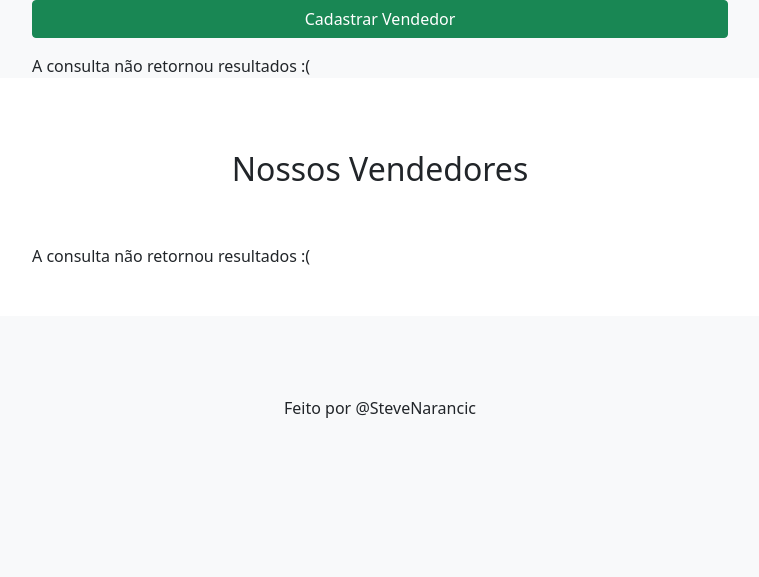
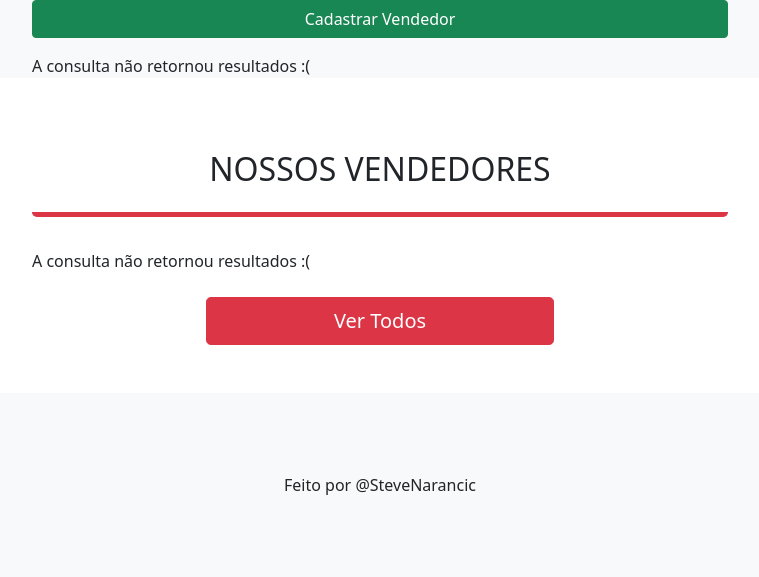
Before and after one commit to stevenarancic/sistema_vendedor, a PHP site: page / in a window 1280 px wide. Shown: the part 240-817 px from the top of the page, without its empty margins (260-1019 px from the left). Before the commit the page ends 658 px from the top, so only its background shows below. Run offline with PHP 8.4, Linux system fonts and the light colour scheme; data that the repository does not hold is empty; some libraries are stand-ins or nearby versions.

Commit message:
Update index.php
agora o Carousel tem botões que abrem as redes sociais do vendedor, e esta mais estilizado.

```diff
--- a/index.php
+++ b/index.php
@@ -75,34 +75,42 @@ $vendedorDAO->readVendedor();
         </section>
         <div class="container-fluid bg-white">
             <div class="container pt-4">
-                <h2 class="p-5" style="text-align: center;">Nossos Vendedores</h2>
-                <div class="owl-carousel owl-theme bg-body pb-5">
+                <h2 class="p-5 pb-4 text-uppercase border-bottom border-danger border-5 rounded-3 tw-bold " style="text-align: center;">Nossos Vendedores</h2>
+                <div class="owl-carousel owl-theme bg-body pb-4 pt-4">
                     <?php foreach ($vendedorDAO->readVendedor() as $vendedor) { ?>
-                        <div class="d-flex flex-row" style="max-height: 10rem;">
-                            <div class="col-4">
+                        <div class="d-flex flex-row align-items-center" style="max-height: 15rem;">
+                            <div class="ms-5 col-4">
                                 <p style="text-align: justify;">
                                     Cras ut eleifend ex, lobortis cursus arcu. Praesent diam dolor, pulvinar at tortor a, pharetra tempor nisl. Praesent pellentesque dolor ut pellentesque ultrices. In id nisl ut dolor consequat congue. Proin nec enim lacus. Duis sed semper erat. Sed eu malesuada quam, sit amet tempus dolor.
                                 </p>
                             </div>
-                            <div class="ms-3 col-8 ms-4" style="text-align: justify;">
+                            <div class="ms-3 col-8 ms-2" style="text-align: justify;">
                                 <h3>
                                     <?= $vendedor['nome']; ?> <?= $vendedor['sobrenome']; ?>
                                 </h3>
                                 <h6 class=' mb-2 text-muted'>
-                                    <?= $vendedor['telefone1']; ?> <?= $vendedor['telefone2']; ?>
+                                    <?= $vendedor['email']; ?>
                                 </h6>
-                                <p>
-                                    <?= $vendedor['email']; ?>
-                                </p>
-                                <a href='#' class='btn'>
-                                    <i class='bi bi-facebook'></i> <?= $vendedor['facebook']; ?>
+                                <a href="https://api.whatsapp.com/send?phone=<?php echo $vendedor['telefone1'] ?>" class='btn'>
+                                    <i class='bi bi-whatsapp text-success fs-2'></i>
+                                    <!--?=// $vendedor['telefone1']; ?-->
                                 </a>
-                                <a href='#' class='btn'>
-                                    <i class='bi bi-instagram'></i> <?= $vendedor['instagram']; ?>
+                                <a href='https://www.facebook.com/<?php echo $vendedor['facebook'] ?>/' class='btn'>
+                                    <i class='bi bi-facebook text-primary fs-2'></i>
+                                    <!--?=// $vendedor['facebook']; ?-->
+                                </a>
+                                <a href='https://www.instagram.com/<?php echo $vendedor['instagram'] ?>/' class='btn'>
+                                    <i class='bi bi-instagram text-secondary fs-2'></i>
+                                    <!--?=//$vendedor['instagram'];?-->
                                 </a>
                             </div>
                         </div>
                     <?php } ?>
+                </div>
+                <div class="d-grid gap-2 col-6 mx-auto pb-5">
+                    <a href="#" class="btn btn-danger btn-lg">
+                        Ver Todos
+                    </a>
                 </div>
             </div>
         </div>
```
